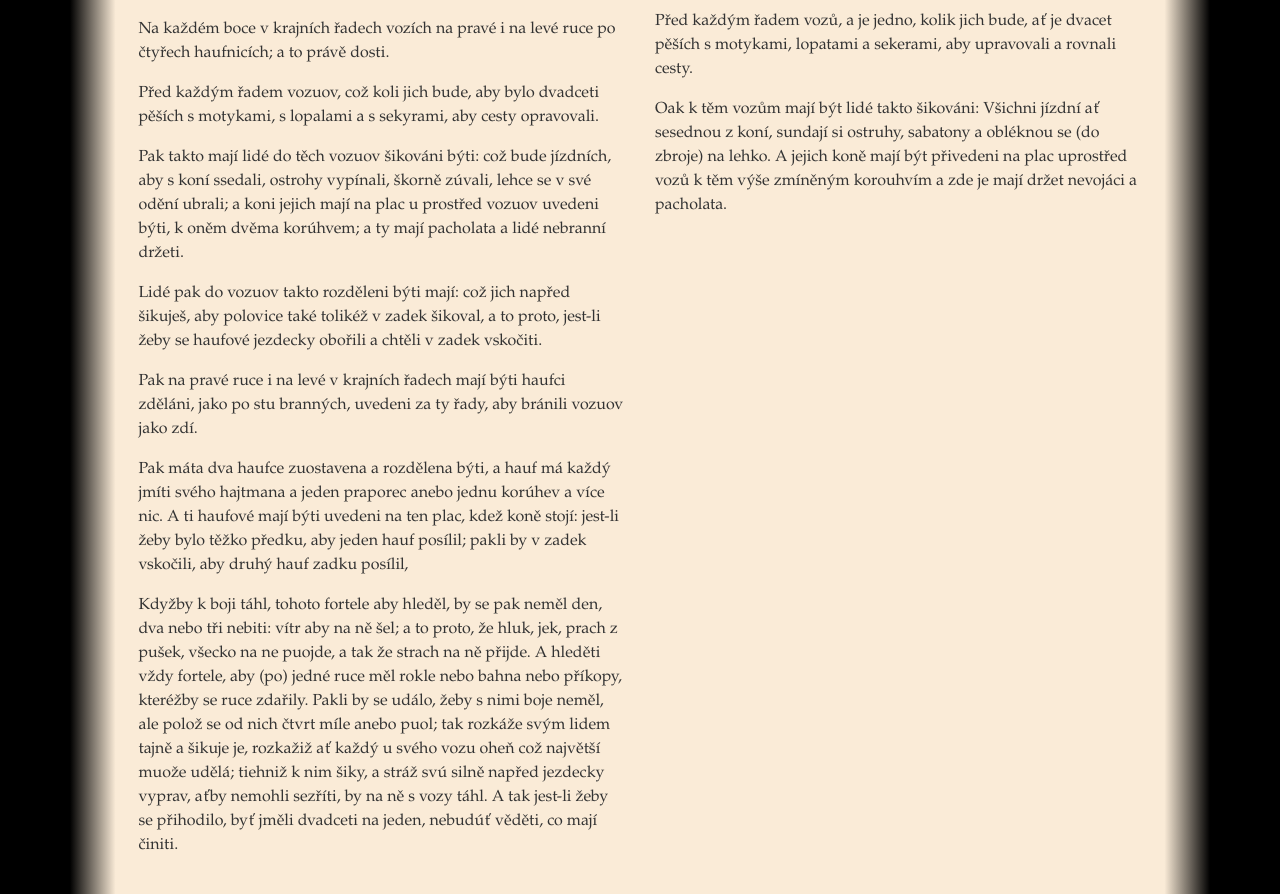
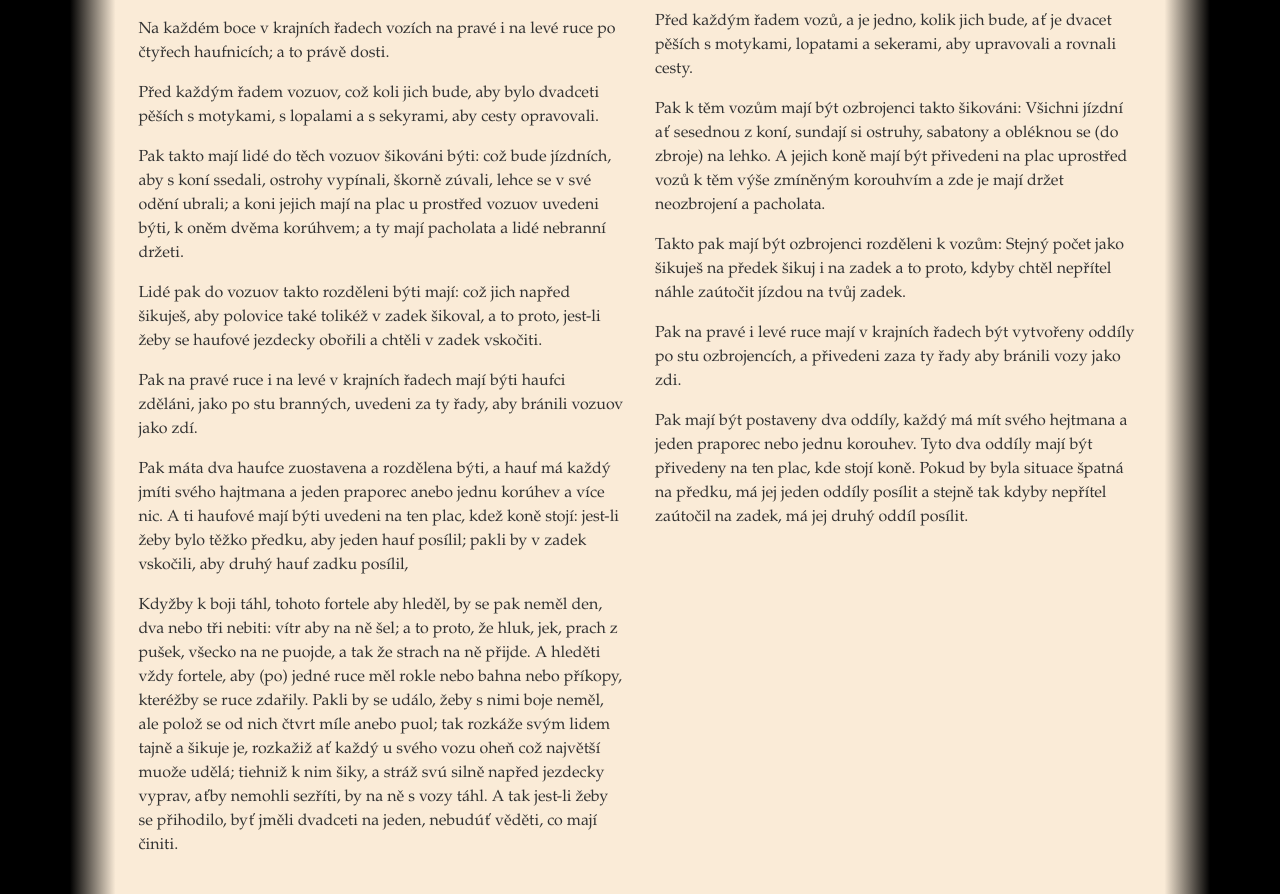
Before and after one commit to claryaldringen/tyrovsti.cz, a Next.js app: page /vaclav-vlcek-o-sikovani-vojska in a window 1280 px wide. Shown: the part 9145-10039 px from the top of the page. Built offline with nearby package versions, Linux system fonts and the light colour scheme.

Commit message:
Překlad Vlčka 14

```diff
--- a/pages/vaclav-vlcek-o-sikovani-vojska.js
+++ b/pages/vaclav-vlcek-o-sikovani-vojska.js
@@ -1032,11 +1032,28 @@ const Page = () => {
                   a rovnali cesty.
                 </p>
                 <p>
-                  Oak k těm vozům mají být lidé takto šikováni: Všichni jízdní
-                  ať sesednou z koní, sundají si ostruhy, sabatony a obléknou se
-                  (do zbroje) na lehko. A jejich koně mají být přivedeni na plac
-                  uprostřed vozů k těm výše zmíněným korouhvím a zde je mají
-                  držet nevojáci a pacholata.
+                  Pak k těm vozům mají být ozbrojenci takto šikováni: Všichni
+                  jízdní ať sesednou z koní, sundají si ostruhy, sabatony a
+                  obléknou se (do zbroje) na lehko. A jejich koně mají být
+                  přivedeni na plac uprostřed vozů k těm výše zmíněným korouhvím
+                  a zde je mají držet neozbrojení a pacholata.
+                </p>
+                <p>
+                  Takto pak mají být ozbrojenci rozděleni k vozům: Stejný počet
+                  jako šikuješ na předek šikuj i na zadek a to proto, kdyby
+                  chtěl nepřítel náhle zaútočit jízdou na tvůj zadek.
+                </p>
+                <p>
+                  Pak na pravé i levé ruce mají v krajních řadech být vytvořeny
+                  oddíly po stu ozbrojencích, a přivedeni zaza ty řady aby
+                  bránili vozy jako zdi.
+                </p>
+                <p>
+                  Pak mají být postaveny dva oddíly, každý má mít svého hejtmana
+                  a jeden praporec nebo jednu korouhev. Tyto dva oddíly mají být
+                  přivedeny na ten plac, kde stojí koně. Pokud by byla situace
+                  špatná na předku, má jej jeden oddíly posílit a stejně tak
+                  kdyby nepřítel zaútočil na zadek, má jej druhý oddíl posílit.
                 </p>
               </Col>
             </Row>
```
